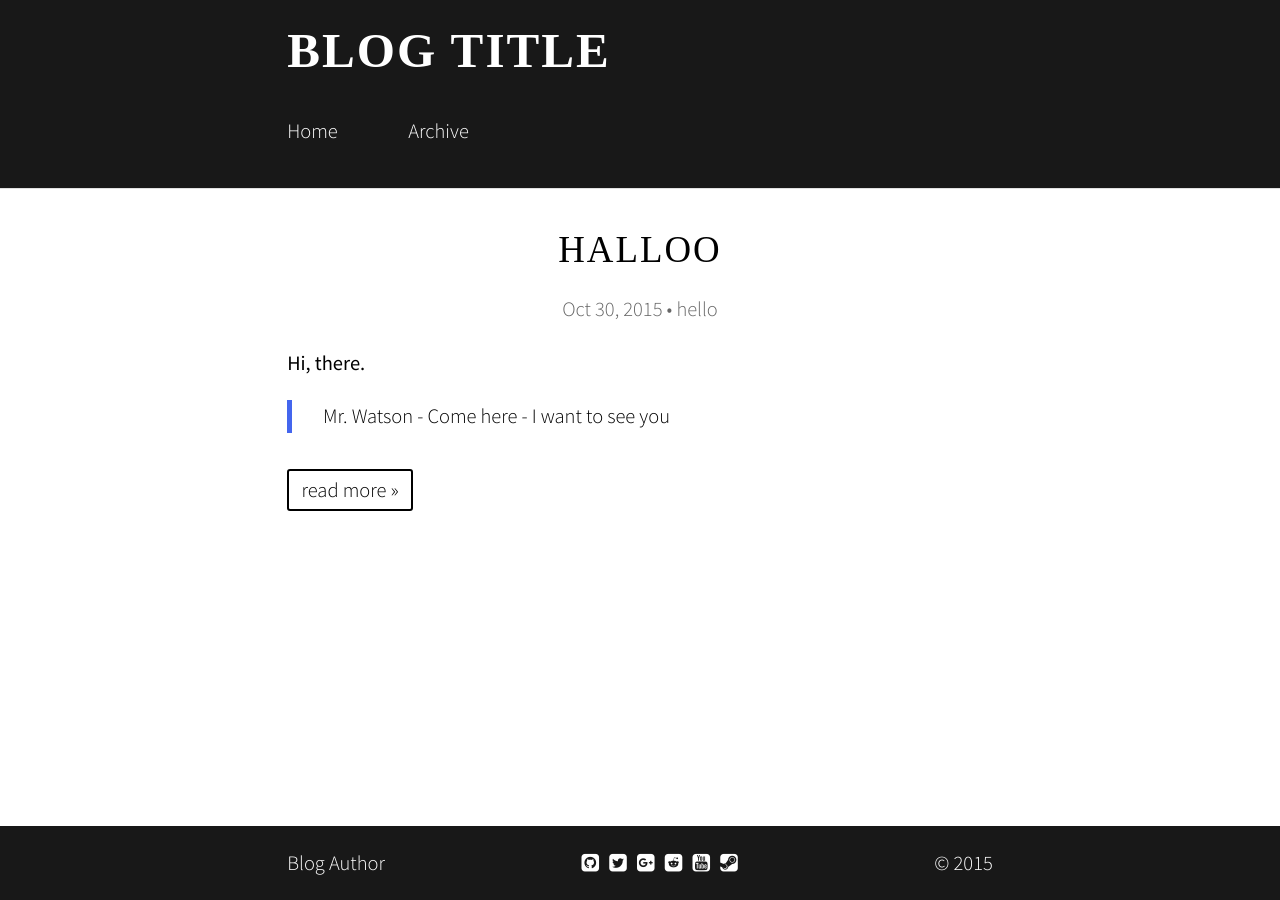
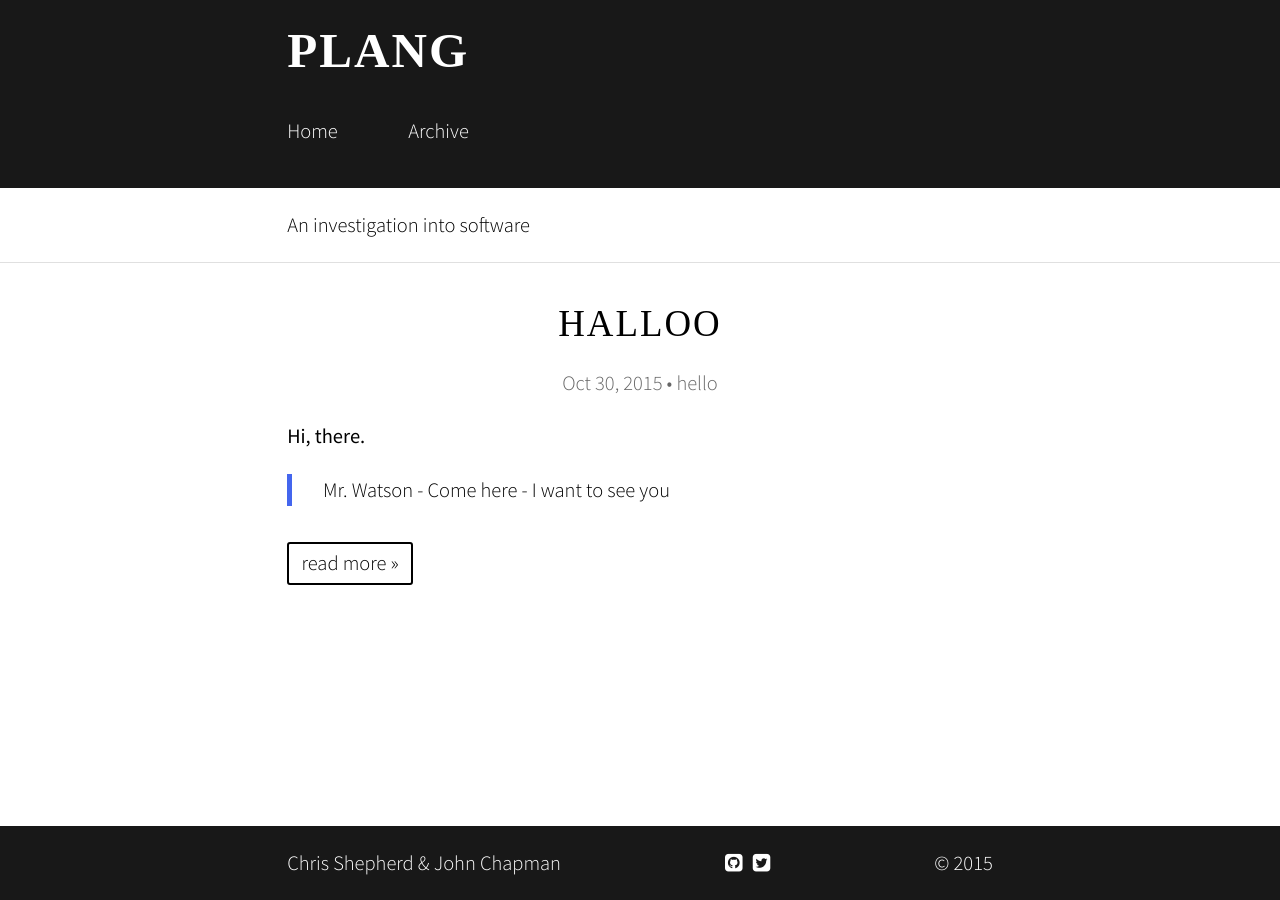
Before and after one commit to thesheps/plang, a Jekyll site: the page built from index.html, in a window 1280 px wide. Built offline with Jekyll 4.4.1, drawn with Linux system fonts in a browser that asks for light colours; nearby versions of some CDN libraries; some web fonts are replaced; the list of posts is cut into pages by our own code.

Commit message:
Updated configuration

```diff
--- a/_config.yml
+++ b/_config.yml
@@ -1,13 +1,12 @@
-title: "blog title"
-author: "Blog Author"
-description: "Really cool blog about ... something"
-#subheading: "Really cool blog about ... something"
+title: "plang"
+author: "Chris Shepherd & John Chapman"
+description: "plang development blog"
+subheading: "An investigation into software"
 more: "read more"
-url: "http://niklabs.me"
-baseurl: "/contrast" # comment out if in root directory
+url: "https://github.com/thesheps/plang"
 
-comments:
-    disqus: "niklasbuschmann"
+#comments:
+#    disqus: "niklasbuschmann"
 #    isso: "comments.mysite.org"
 
 style:
@@ -23,12 +22,8 @@ style:
         even: "#222222"
 
 links:
-  - github: "https://github.com/me/"
-  - twitter: "https://twitter.com/me/"
-  - google-plus: "https://plus.google.com/+me"
-  - reddit: "https://www.reddit.com/user/me/"
-  - youtube: "https://www.youtube.com/user/me"
-  - steam: "http://steamcommunity.com/id/me/"
+  - github: "https://github.com/thesheps/"
+  - twitter: "https://twitter.com/the_sheps/"
 
 paginate: 10
 excerpt_separator: "\n\n\n" # excerpt ends after two blank lines
```
